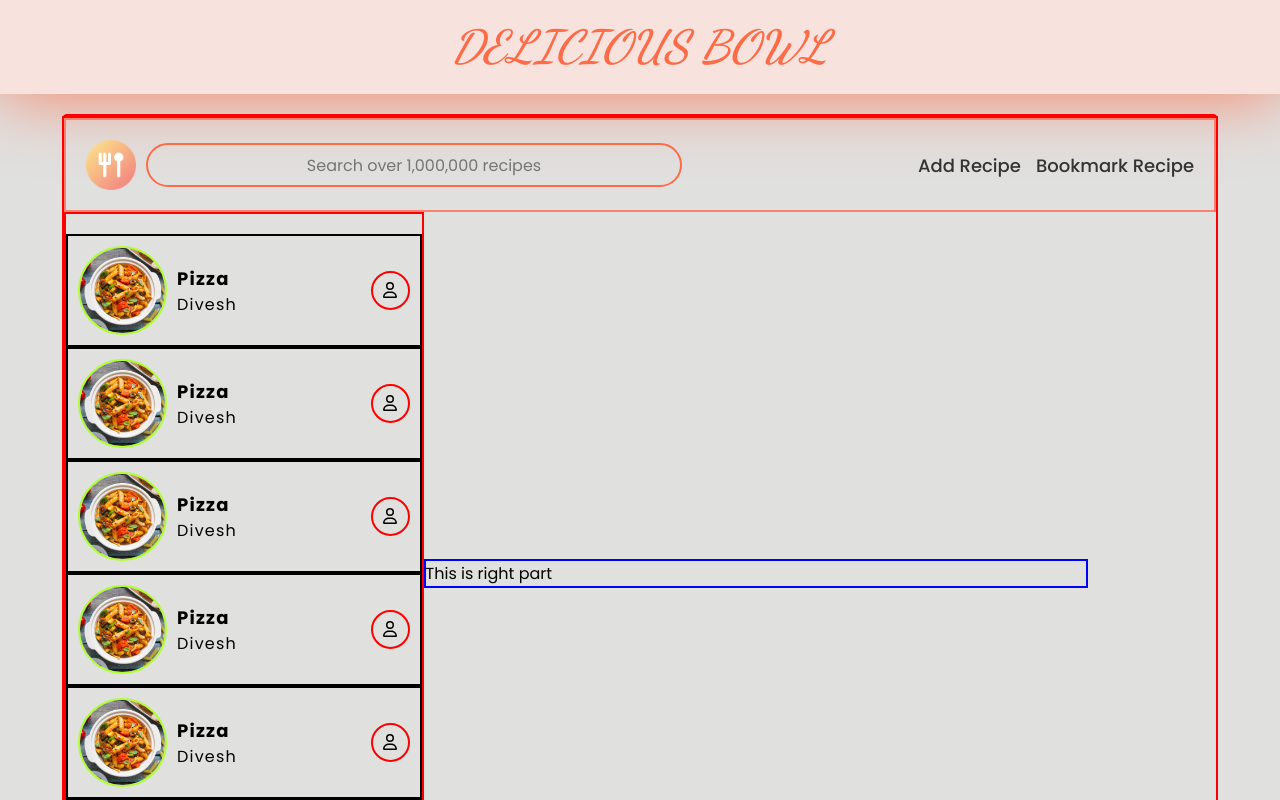
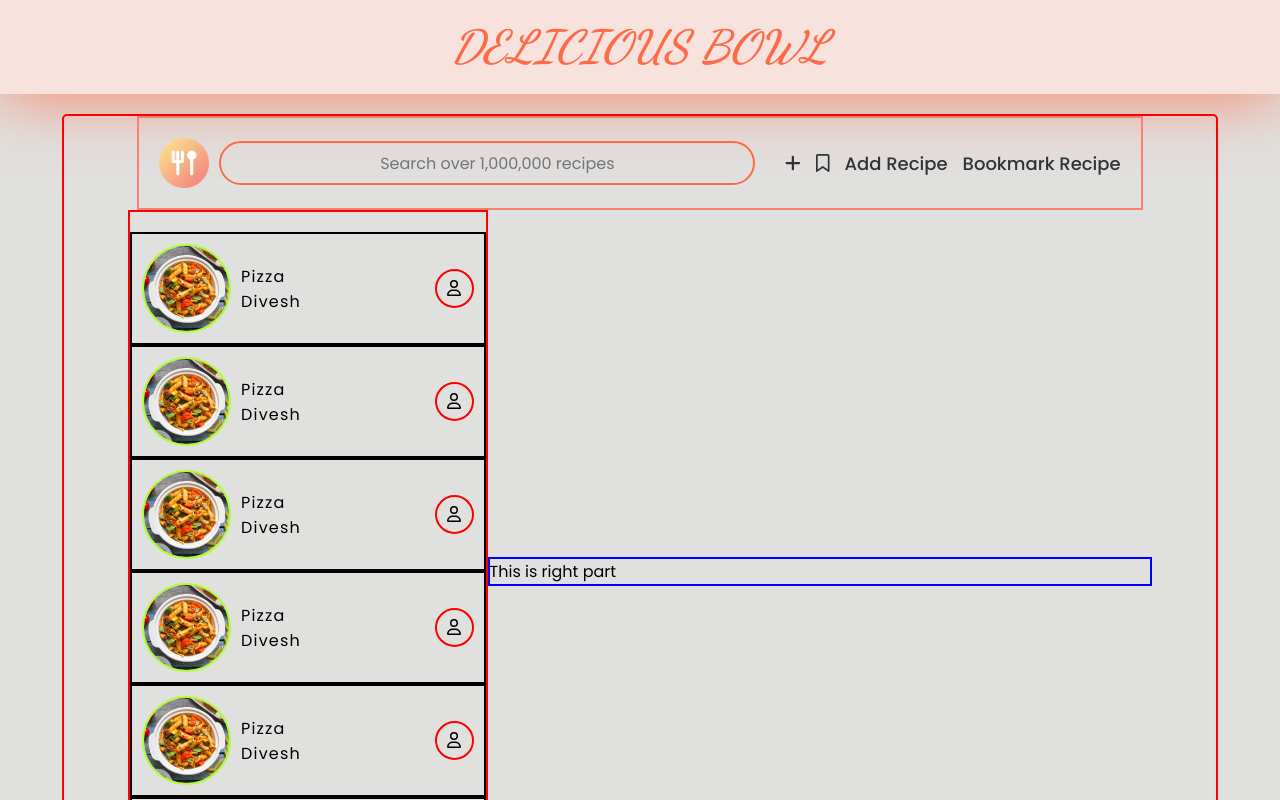
Before and after one commit to PavitrankMishra/Food-Recipe-, a React (Vite) app: page /recipes in a window 1280 px wide. Shown: the top 800 px of the page. Built offline with nearby package versions, Linux system fonts and the light colour scheme; no server answers; a web font is replaced by a local one.

Commit message:
"feat: Added new icon to header section"

```diff
--- a/src/Components/Recipes.jsx
+++ b/src/Components/Recipes.jsx
@@ -6,6 +6,8 @@ import Logo from "../Assets/Logo.png";
 import Pasta from "../Assets/Pasta.jpg";
 import { faUser } from "@fortawesome/free-regular-svg-icons";
 import { FontAwesomeIcon } from "@fortawesome/react-fontawesome";
+import { faPlus } from "@fortawesome/free-solid-svg-icons";
+import { faBookmark } from "@fortawesome/free-regular-svg-icons";
 
 const Recipes = ({ data }) => {
   // console.log(data);
@@ -13,15 +15,16 @@ const Recipes = ({ data }) => {
     <>
       <Header />
       <section className="recipeContainer">
-        <section className="recipeMain">
         <section className="recipeHeadingContainer">
           <section className="containerLeft">
             <img src={Logo} className="headingLogo" />
             <input type="text" placeholder="Search over 1,000,000 recipes" />
           </section>
           <section className="containerRight">
-              <p>Add Recipe</p>
-              <p>Bookmark Recipe</p>
+            <FontAwesomeIcon icon={faPlus} className="plus" />
+            <FontAwesomeIcon icon={faBookmark} className="bookmark" />
+            <p className="addHeading">Add Recipe</p>
+            <p className="bookmarkHeading">Bookmark Recipe</p>
           </section>
         </section>
         <section className="recipeMiddleContainer">
@@ -32,8 +35,8 @@ const Recipes = ({ data }) => {
                   <img src={Pasta} />
                 </section>
                 <section className="recipeInner">
-                    <h1>Pizza</h1>
-                    <p>Divesh</p>
+                  <p id="itemName">Pizza</p>
+                  <p id="personName">Divesh</p>
                 </section>
               </section>
               <section className="userSection">
@@ -46,8 +49,8 @@ const Recipes = ({ data }) => {
                   <img src={Pasta} />
                 </section>
                 <section className="recipeInner">
-                    <h1>Pizza</h1>
-                    <p>Divesh</p>
+                  <p id="itemName">Pizza</p>
+                  <p id="personName">Divesh</p>
                 </section>
               </section>
               <section className="userSection">
@@ -60,8 +63,8 @@ const Recipes = ({ data }) => {
                   <img src={Pasta} />
                 </section>
                 <section className="recipeInner">
-                    <h1>Pizza</h1>
-                    <p>Divesh</p>
+                  <p id="itemName">Pizza</p>
+                  <p id="personName">Divesh</p>
                 </section>
               </section>
               <section className="userSection">
@@ -74,8 +77,8 @@ const Recipes = ({ data }) => {
                   <img src={Pasta} />
                 </section>
                 <section className="recipeInner">
-                    <h1>Pizza</h1>
-                    <p>Divesh</p>
+                  <p id="itemName">Pizza</p>
+                  <p id="personName">Divesh</p>
                 </section>
               </section>
               <section className="userSection">
@@ -88,8 +91,8 @@ const Recipes = ({ data }) => {
                   <img src={Pasta} />
                 </section>
                 <section className="recipeInner">
-                    <h1>Pizza</h1>
-                    <p>Divesh</p>
+                  <p id="itemName">Pizza</p>
+                  <p id="personName">Divesh</p>
                 </section>
               </section>
               <section className="userSection">
@@ -102,8 +105,8 @@ const Recipes = ({ data }) => {
                   <img src={Pasta} />
                 </section>
                 <section className="recipeInner">
-                    <h1>Pizza</h1>
-                    <p>Divesh</p>
+                  <p id="itemName">Pizza</p>
+                  <p id="personName">Divesh</p>
                 </section>
               </section>
               <section className="userSection">
@@ -114,7 +117,6 @@ const Recipes = ({ data }) => {
           <section className="recipeMiddleRight">This is right part</section>
         </section>
       </section>
-      </section>
     </>
   );
 };
```
Lines whose indentation alone changed are shown as unchanged.
